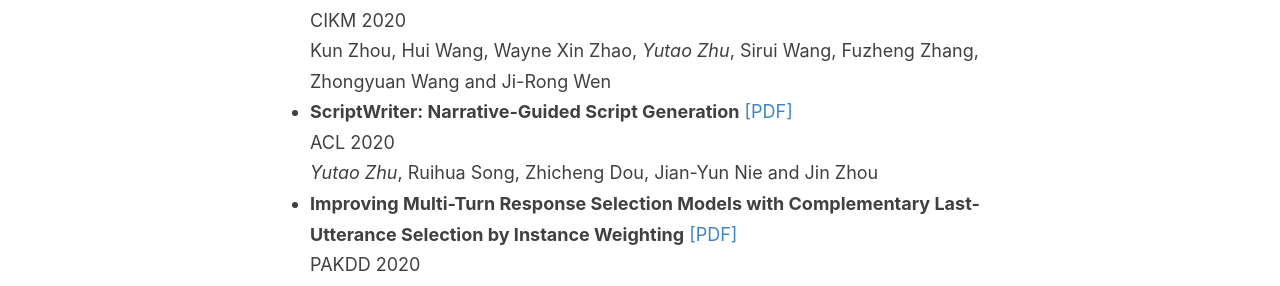
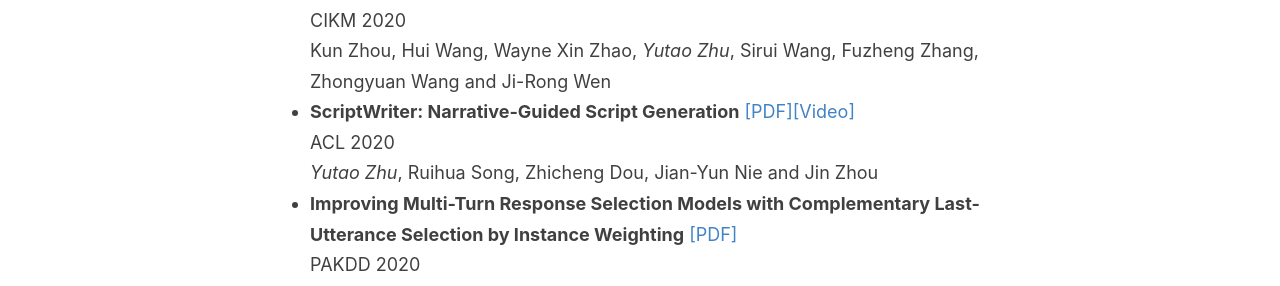
Before and after one commit to DaoD/homepage, a Jekyll site: the page built from index.md, in a window 1280 px wide. Shown: the part 602-888 px from the top of the page. Built offline with Jekyll 4.4.1, drawn with Linux system fonts in a browser that asks for light colours; our own code applies the rules of GitHub Pages for plain Markdown files.

Commit message:
Update index.md

```diff
--- a/index.md
+++ b/index.md
@@ -9,7 +9,7 @@ _Yutao Zhu_, Kun Zhou, Jian-Yun Nie, Shengchao Liu, Zhicheng Dou
 - **S^3-Rec: Self-Supervised Learning for Sequential Recommendation with Mutual Information Maximization** [\[PDF\]](https://arxiv.org/pdf/2008.07873.pdf)
 CIKM 2020
 Kun Zhou, Hui Wang, Wayne Xin Zhao, _Yutao Zhu_, Sirui Wang, Fuzheng Zhang, Zhongyuan Wang and Ji-Rong Wen
-- **ScriptWriter: Narrative-Guided Script Generation** [\[PDF\]](https://www.aclweb.org/anthology/2020.acl-main.765.pdf)
+- **ScriptWriter: Narrative-Guided Script Generation** [\[PDF\]](https://www.aclweb.org/anthology/2020.acl-main.765.pdf)[\[Video\]](http://slideslive.com/38928837)
 ACL 2020
 _Yutao Zhu_, Ruihua Song, Zhicheng Dou, Jian-Yun Nie and Jin Zhou
 - **Improving Multi-Turn Response Selection Models with Complementary Last-Utterance Selection by Instance Weighting** [\[PDF\]](https://arxiv.org/pdf/2002.07397.pdf)
```
